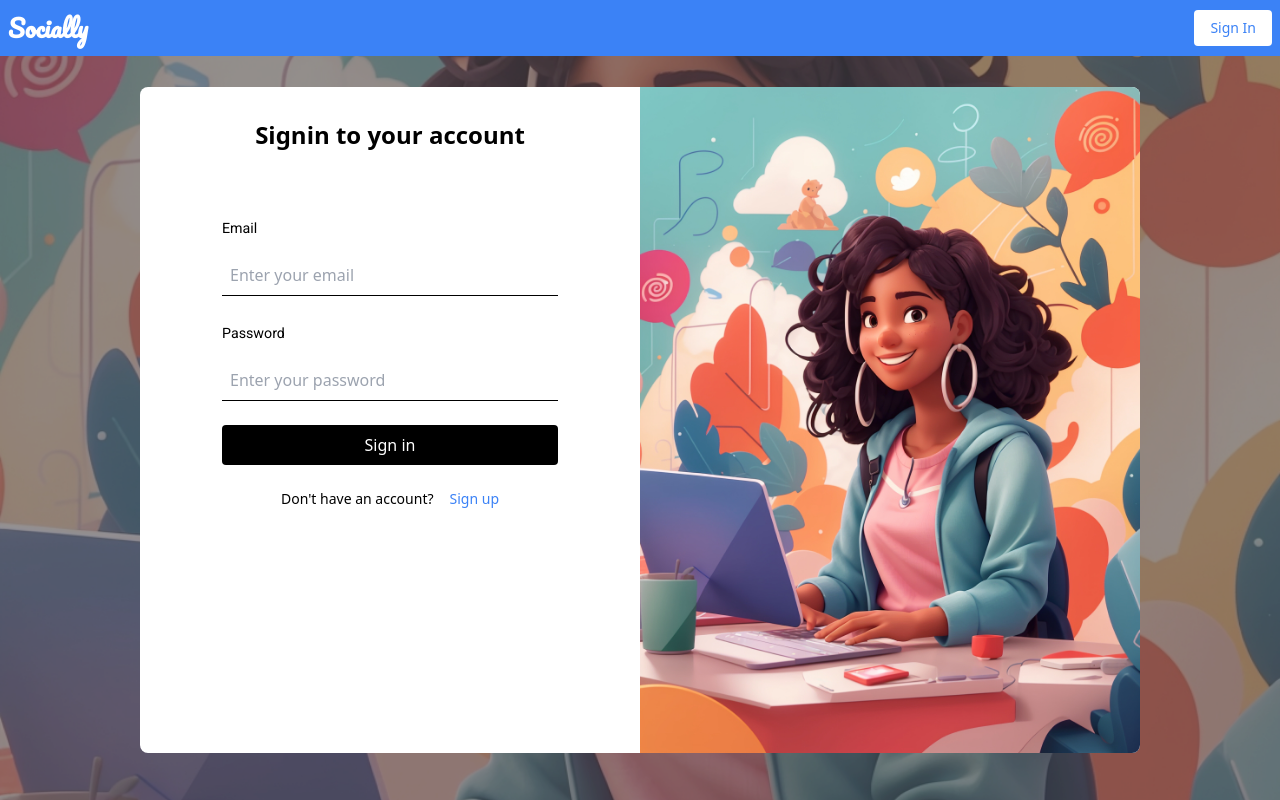
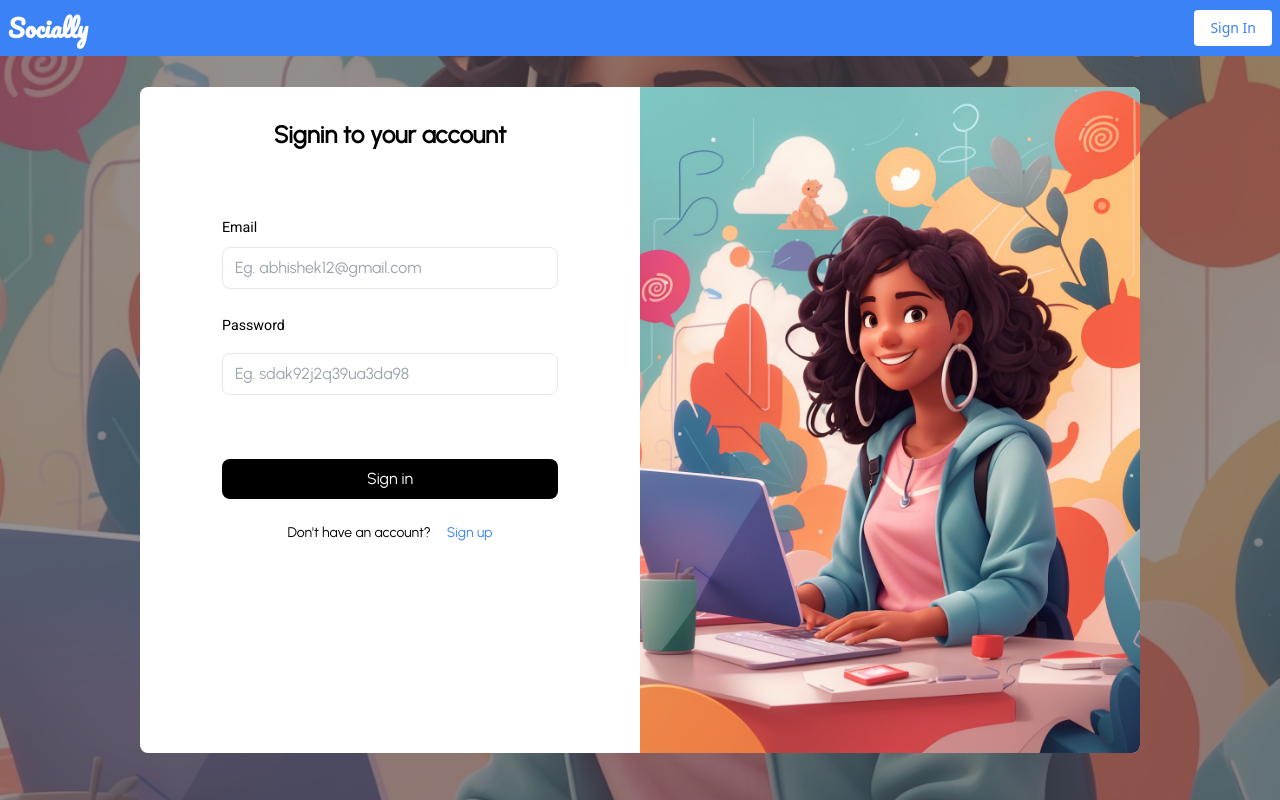
Before and after one commit to anoop102910/Socially_MERN, a React (Vite) app: page /signin in a window 1280 px wide. Built offline with nearby package versions, Linux system fonts and the light colour scheme; no server answers.

Commit message:
minor changes

```diff
--- a/index.html
+++ b/index.html
@@ -10,7 +10,7 @@
 <link rel="stylesheet" href="https://cdnjs.cloudflare.com/ajax/libs/font-awesome/5.15.3/css/all.min.css">
 
   </head>
-  <body class="bg-gray-200 dark:bg-dark-100 dark:text-white">
+  <body class="bg-gray-200 dark:bg-dark-100 dark:text-white ">
     <div id="root"></div>
     <script type="module" src="/src/main.jsx"></script>
   </body>
--- a/package.json
+++ b/package.json
@@ -15,6 +15,8 @@
     "@fontsource/open-sans": "^5.0.17",
     "@fontsource/pacifico": "^5.0.8",
     "@fontsource/roboto": "^5.0.8",
+    "@fontsource/urbanist": "^5.0.18",
+    "@iconify/react": "^4.1.1",
     "@reduxjs/toolkit": "^1.9.7",
     "axios": "^1.5.1",
     "date-fns": "^2.30.0",
--- a/src/components/ConnectionProfile.jsx
+++ b/src/components/ConnectionProfile.jsx
@@ -2,9 +2,9 @@ function ConnectionProfile({ w, src }) {
   return (
     <div>
       {src ? (
-        <img className={`w-[${w}] h-[${w}]  object-cover  object-center rounded-full shadow-md`} src={src} alt="" />
+        <img className={`w-[${w}] h-[${w}]  object-cover  object-center rounded-full `} src={src} alt="" />
       ) : (
-        <img className={`w-[${w}] h-[${w}]  object-cover object-center rounded-full shadow-md`} src="https://encrypted-tbn0.gstatic.com/images?q=tbn:ANd9GcQ4HbqZyTk4fRBYWt-7H6ubyM0ex6A8WyVunKD2mqOAmA&s" alt="" />
+        <img className={`w-[${w}] h-[${w}]  object-cover object-center rounded-full `} src="https://encrypted-tbn0.gstatic.com/images?q=tbn:ANd9GcQ4HbqZyTk4fRBYWt-7H6ubyM0ex6A8WyVunKD2mqOAmA&s" alt="" />
       )}
     </div>
   );
--- a/src/components/PostCard.jsx
+++ b/src/components/PostCard.jsx
@@ -26,7 +26,7 @@ function PostCard({ className, post }) {
   }
 
   return (
-    <div className={`bg-white py-4 md:p-4 rounded-md text-gray-700 shadow-md test:bg-dark-200 test:text-white ${className}`}>
+    <div className={`bg-white py-4 md:p-4 md:rounded-md text-gray-700 shadow-md test:bg-dark-200 test:text-white ${className}`}>
       <div className="flex justify-between px-2">
         <div className="flex items-center">
           <ConnectionProfile w={'3rem'} src={createdBy.profileImage}/>
--- a/src/index.css
+++ b/src/index.css
@@ -108,6 +108,7 @@
   animation-fill-mode: forwards;
 }
 
+
 @keyframes appear-animation {
   from {
     opacity: 0;
@@ -116,3 +117,22 @@
     opacity: 1;
   }
 }
+
+
+::-webkit-scrollbar {
+  width: 8px;
+}
+
+::-webkit-scrollbar-track {
+  /* background-color: #f1f1f1;  */
+  background-color: lightgray;
+}
+
+::-webkit-scrollbar-thumb {
+  background-color: #999;
+  border-radius: 6px;
+}
+
+::-webkit-scrollbar-thumb:hover {
+  background-color: #555;
+}
--- a/src/main.jsx
+++ b/src/main.jsx
@@ -10,6 +10,7 @@ import "@fontsource/pacifico"
 import "@fontsource/montserrat"
 import "@fontsource/open-sans"
 import "@fontsource/roboto"
+import "@fontsource/urbanist"
 
 store.dispatch(checkAuthentication());
 
--- a/src/pages/auth/Signin.jsx
+++ b/src/pages/auth/Signin.jsx
@@ -53,13 +53,15 @@ const LoginForm = () => {
       "mt-4 rounded-md p-2 max-[640px]:placeholder:text-white  bg-white md:bg-transparent md:border-b md:border-black md:focus:shadow-md  md:rounded-none max-[640px]:bg-opacity-30 w-full outline-none pl-2 text-base test:bg-dark-300 test:border-slate-400 focus:shadow-md focus:border-solid focus:border focus:border-white focus:rounded-md focus:border-ridge",
   };
 
+
+
   return (
-    <div className="mx-auto text-black relative min-h-screen w-full flex justify-center items-center  ">
+    <div className="mx-auto  font-urbanist text-black relative min-h-screen w-full flex justify-center items-center  ">
       <img src="signin.webp" className="max-sm:hidden absolute inset w-full h-screen object-cover filter brightness-50 -z-[1000] opacity-80 bg-blend-darken object-center" alt="" />
-      <div className="md:w-[1000px] md:max-h-[85vh] md:mt-10 rounded-lg md:flex md:bg-white md:overflow-hidden">
+      <div className="md:w-[1000px] md:max-h-[85vh] md:mt-10 rounded-lg md:flex md:bg-white   md:overflow-hidden">
         <form
           onSubmit={handleFormSubmit}
-          className="w-full mx-auto bg-transparent p-8 text-white  md:w-[40%] md:text-black md:auth-form "
+          className="w-full mx-auto bg-transparent  p-8 text-white  md:w-[40%] md:text-black md:auth-form "
         >
           <h2 className="text-2xl font-semibold text-center mb-16 ">Signin to your account</h2>
 
@@ -74,8 +76,9 @@ const LoginForm = () => {
               name="email"
               value={formData.email}
               onChange={handleChange}
-              className={style.input}
-              placeholder="Enter your email"
+              // className={style.input}
+              className=" mt-2 rounded-lg block border w-full py-2 pl-3 outline-1 outline-blue-400 ring-1 ring-white text-slate-700 "
+              placeholder="Eg. abhishek12@gmail.com"
               required
             />
           </div>
@@ -91,8 +94,10 @@ const LoginForm = () => {
               name="password"
               value={formData.password}
               onChange={handleChange}
-              className={style.input}
-              placeholder="Enter your password"
+              // className={style.input}
+              className=" mt-4 rounded-lg block border w-full py-2 pl-3 outline-1 outline-blue-400 ring-1 ring-white text-slate-700 "
+
+              placeholder="Eg. sdak92j2q39ua3da98"
               required
             />
           </div>
@@ -104,7 +109,7 @@ const LoginForm = () => {
           )}
           <button
             type="submit"
-            className="w-full bg-blue-500  text-white p-2 rounded hover:bg-blue-600 focus:outline-none focus:shadow-outline md:bg-black md:hover:bg-black"
+            className="w-full mt-10 bg-blue-500  text-white p-2 rounded-lg hover:bg-blue-600 focus:outline-none focus:shadow-outline md:bg-black md:hover:bg-black"
           >
             {loading ? "Signing in..." : "Sign in"}
           </button>
--- a/src/pages/auth/Signup.jsx
+++ b/src/pages/auth/Signup.jsx
@@ -52,12 +52,13 @@ const Signup = () => {
   };
 
   let style = {
-    input:
-      "mt-4 md:mt-1 md:text-sm rounded-md p-2 max-[640px]:placeholder:text-white  bg-white md:bg-transparent md:border-b md:border-black md:focus:shadow-md  md:rounded-none max-[640px]:bg-opacity-30 w-full outline-none pl-2 text-base test:bg-dark-300 test:border-slate-400 focus:shadow-md focus:border-solid focus:border focus:border-white focus:rounded-md focus:border-ridge",
+    // input:
+      // "mt-4 m/d:mt-1 md:text-sm rounded-md p-2 max-[640px]:placeholder:text-white  bg-white md:bg-transparent md:border-b md:border-black md:focus:shadow-md  md:rounded-none max-[640px]:bg-opacity-30 w-full outline-none pl-2 text-base test:bg-dark-300 test:border-slate-400 focus:shadow-md focus:border-solid focus:border focus:border-white focus:rounded-md focus:border-ridge",
+      input:"mt-2 rounded-lg block border w-full py-2 pl-3 outline-1 outline-blue-400 ring-1 ring-white text-slate-700"
   };
 
   return (
-    <div className="mx-auto text-black relative min-h-screen w-full flex justify-center items-center ">
+    <div className="mx-auto font-urbanist text-black relative min-h-screen w-full flex justify-center items-center ">
       <img src="signup.webp" className="absolute max-sm:hidden inset w-full h-screen object-cover filter brightness-50 -z-[1000] opacity-80 bg-blend-darken object-center" alt="" />
 
       <div className="md:w-[1000px] md:h-[560px] md:mt-16 rounded-lg md:flex md:bg-white md:overflow-hidden">
@@ -171,7 +172,7 @@ const Signup = () => {
             {loading ? "Signing in..." : "Sign in"}
           </button>
 
-          <span className="text-sm block text-center mt-6">
+          <span className="text-sm block text-center mt-4">
             Already have an account?
             <Link to={"/signin"} className="text-blue-500 ml-4" href="">
               Sign in
--- a/src/slice/postSlice.js
+++ b/src/slice/postSlice.js
@@ -4,6 +4,7 @@ import { api } from "./api";
 const initialState = {
   posts: [],
   status: "idle",
+  createPostStatus:"idle",
   error: null,
 };
 
@@ -88,14 +89,14 @@ const postSlice = createSlice({
         state.error = action.error.message;
       })
       .addCase(createPost.pending, (state, action) => {
-        state.status = "loading";
+        state.createPostStatus = "loading";
       })
       .addCase(createPost.fulfilled, (state, action) => {
-        state.status = "success";
+        state.createPostStatus = "success";
         state.posts.unshift(action.payload);
       })
       .addCase(createPost.rejected, (state, action) => {
-        state.status = "failure";
+        state.createPostStatus = "failure";
       })
       .addCase(deletePost.pending, (state, action) => {
         state.status = "loading";
--- a/tailwind.config.js
+++ b/tailwind.config.js
@@ -11,6 +11,7 @@ export default {
         pacifico: "Pacifico",
         mont: "Montserrat",
         opensans: "Open Sans",
+        urbanist:"Urbanist"
       },
       colors: {
         dark: {
```
Also changed, not shown: src/components/PostForm.jsx (+5 -4 lines), src/components/Sidebar.jsx (+21 -13 lines), 2 other files (tests, documents, lock files or other folders).
